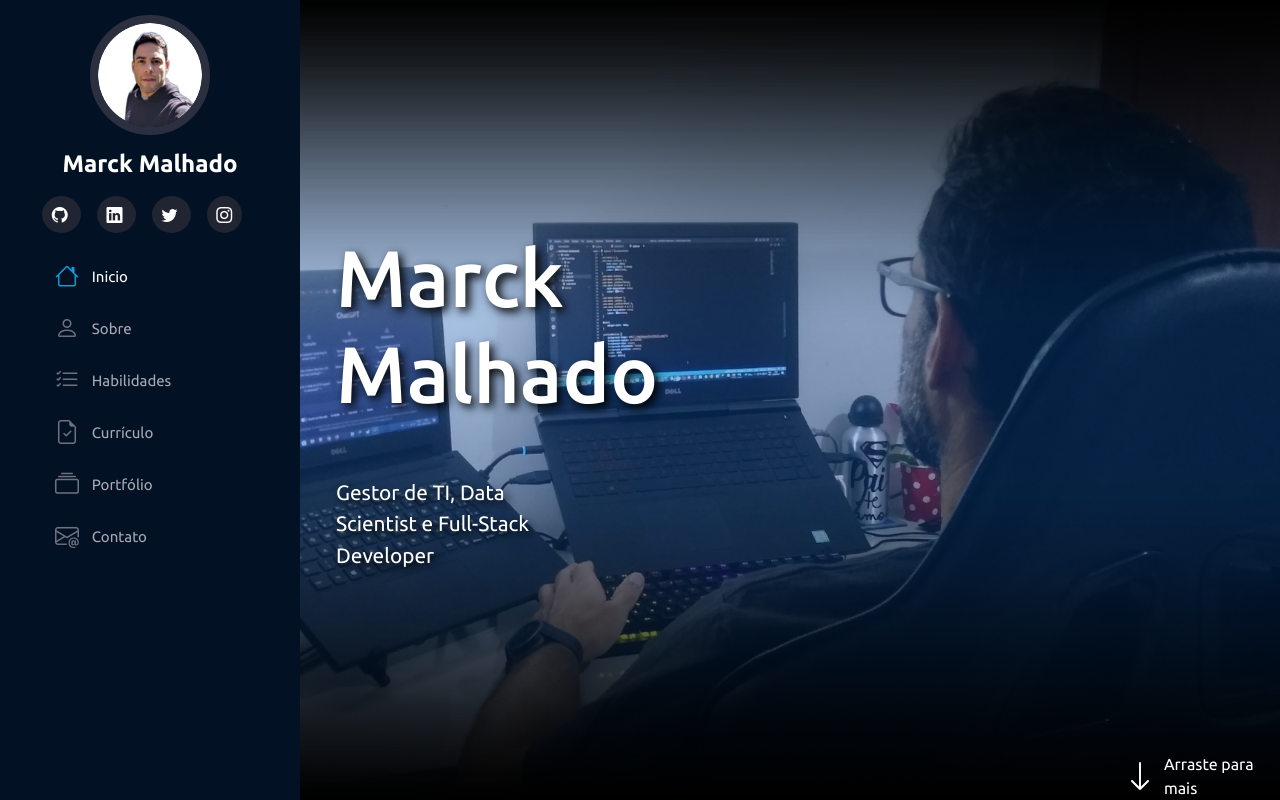
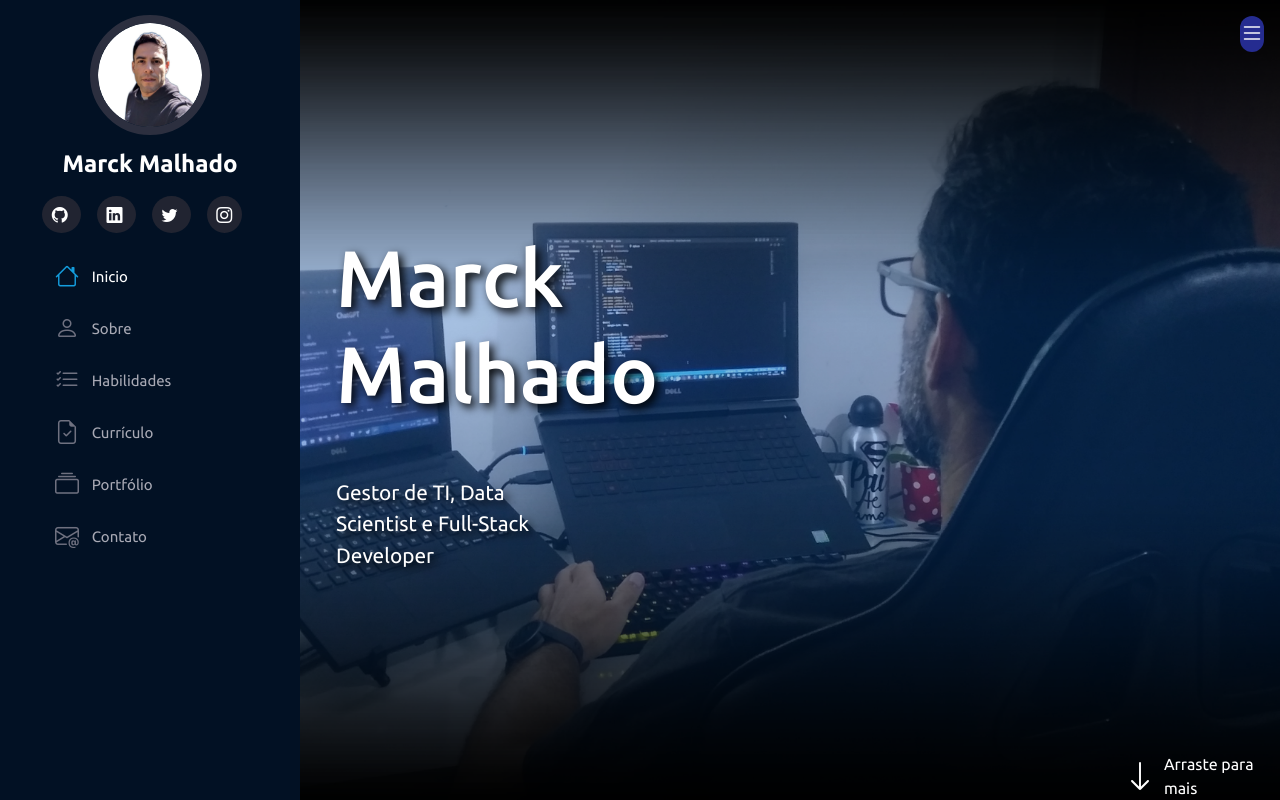
Before and after one commit to marckmalhado/portfolio-responsivo, a Flask app: page / in a window 1280 px wide. Run offline with Flask 2, Linux system fonts and the light colour scheme; some libraries are stand-ins or nearby versions.

Commit message:
primeiro push

```diff
--- a/static/style.css
+++ b/static/style.css
@@ -114,3 +114,12 @@ section#inicio div#arraste a {
     text-decoration: none;
     color: #fff;
 }
+i.menu-mobile {
+    position: fixed;
+    color: #fff;
+    background-color: #252c90;
+    right: 1rem;
+    top: 1rem;
+    font-size: 1.5rem;
+    border-radius: 4rem;
+}
--- a/templates/index.html
+++ b/templates/index.html
@@ -11,7 +11,7 @@
     <title>MK8 Tech</title>
 </head>
 <body>
-
+    <i class="bi bi-list menu-mobile"></i>
     <aside id='header'>
         <section class="profile">
             <img src="../static/img/perfil.png" alt="Foto do Marck">
```
Also changed, not shown: static/img/asset-15.png, static/img/asset-16.png (added).
